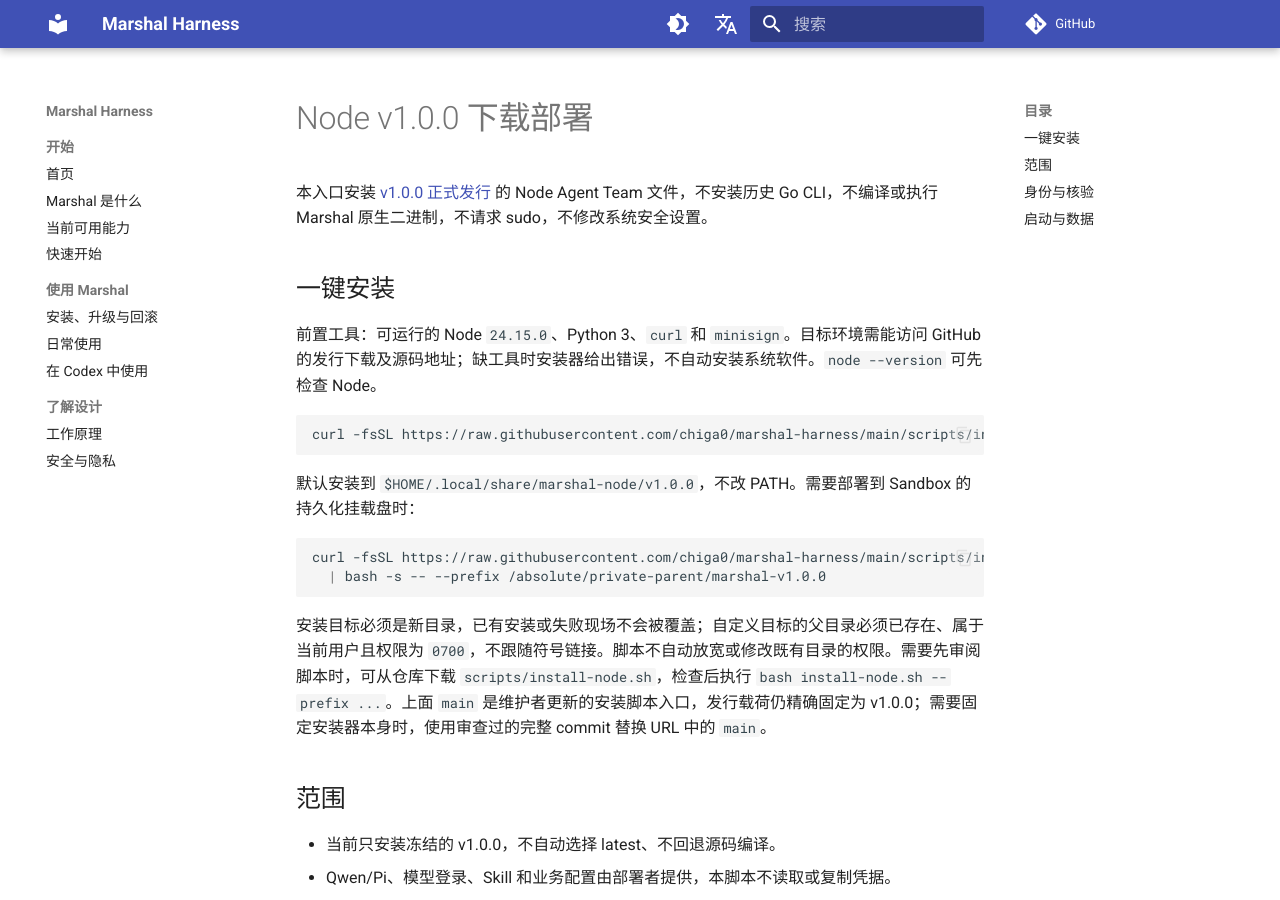
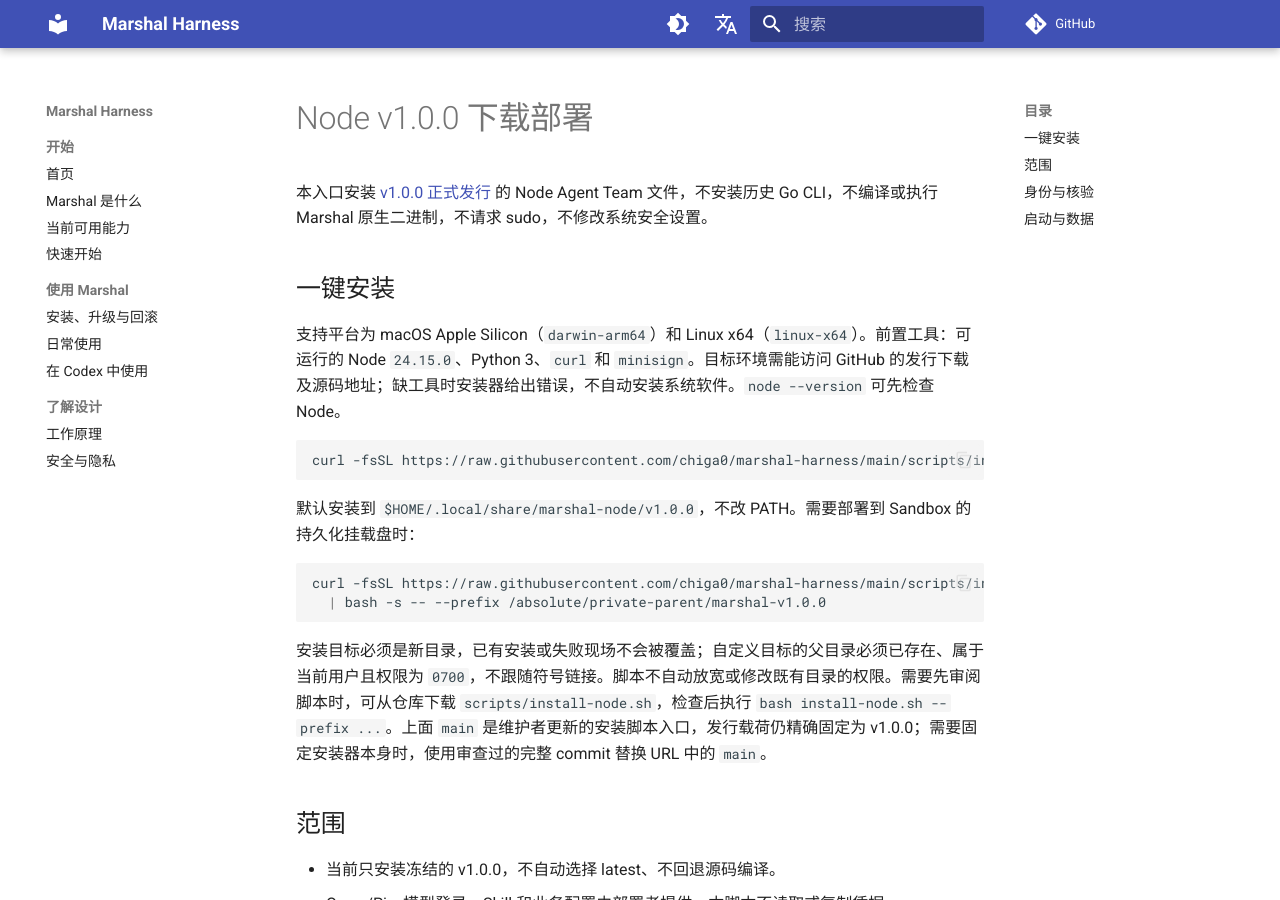
Before and after one commit to chiga0/marshal-harness, an MkDocs documentation site: the page built from docs/node-install.md, in a window 1280 px wide and 900 px high. Built offline with MkDocs 1.6.1 and Material for MkDocs 9.7.7, drawn with Linux system fonts in a browser that asks for light colours; comment, search, counter and statistics services are not loaded.

Commit message:
docs: state installer supported platforms

````diff
--- a/docs/node-install.md
+++ b/docs/node-install.md
@@ -4,7 +4,7 @@
 
 ## 一键安装
 
-前置工具：可运行的 Node `24.15.0`、Python 3、`curl` 和 `minisign`。目标环境需能访问 GitHub 的发行下载及源码地址；缺工具时安装器给出错误，不自动安装系统软件。`node --version` 可先检查 Node。
+支持平台为 macOS Apple Silicon（`darwin-arm64`）和 Linux x64（`linux-x64`）。前置工具：可运行的 Node `24.15.0`、Python 3、`curl` 和 `minisign`。目标环境需能访问 GitHub 的发行下载及源码地址；缺工具时安装器给出错误，不自动安装系统软件。`node --version` 可先检查 Node。
 
 ```sh
 curl -fsSL https://raw.githubusercontent.com/chiga0/marshal-harness/main/scripts/install-node.sh | bash
````
